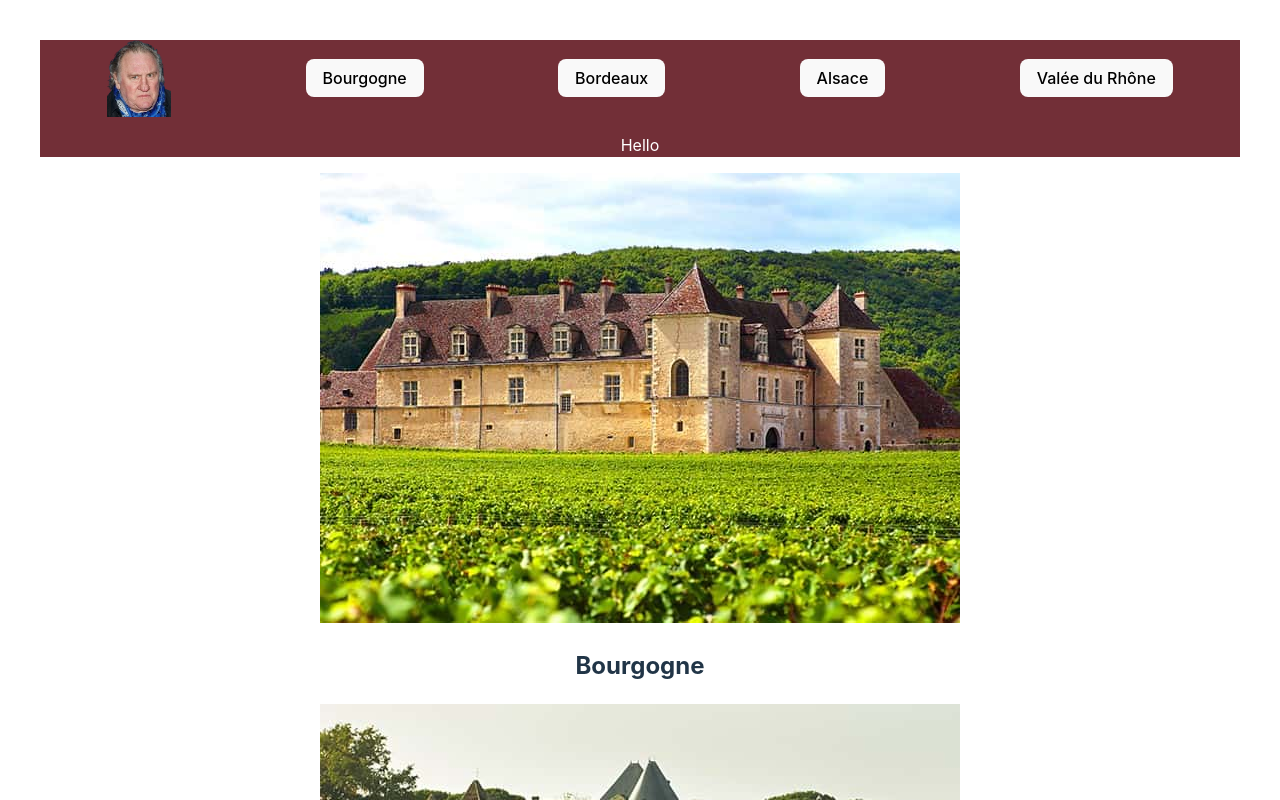
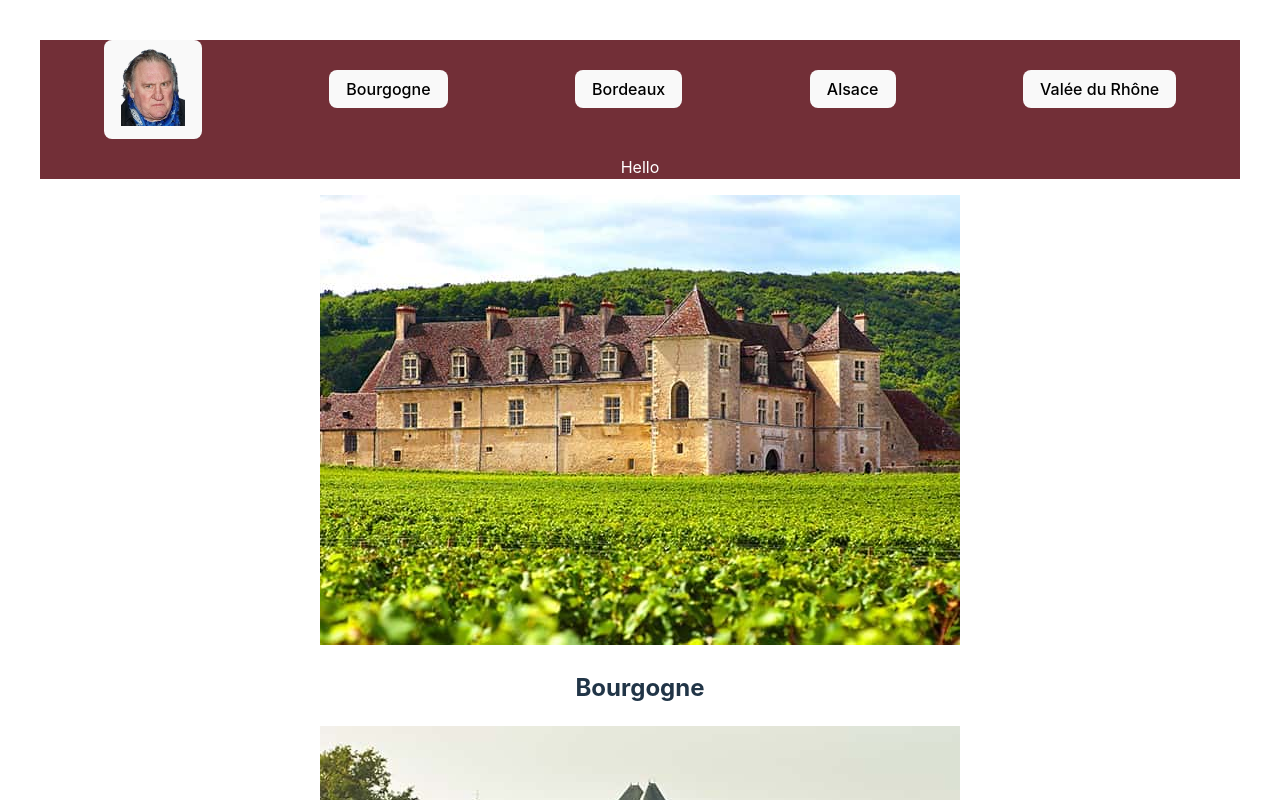
Before and after one commit to DameDanny/Les_Epicuriens, a React (Vite) app in the folder my-react-app/: page / in a window 1280 px wide. Shown: the top 800 px of the page. Built offline with nearby package versions, Linux system fonts and the light colour scheme.

Commit message:
button logo index -1

```diff
--- a/my-react-app/src/components/Navbar.tsx
+++ b/my-react-app/src/components/Navbar.tsx
@@ -12,7 +12,13 @@ interface mapRegionProps {
 function Navbar({ regionList, index, setIndex }: mapRegionProps) {
 	return (
 		<nav className="nav">
-			<img className="logo" src="./src/assets/logo.png" alt="Gégé Depardieu" />
+			<button type="button" onClick={() => setIndex(-1)}>
+				<img
+					className="logo"
+					src="./src/assets/logo.png"
+					alt="Gégé Depardieu"
+				/>
+			</button>
 			{regionList.map((listRegionProps) => (
 				<button
 					className="navlist"
```
